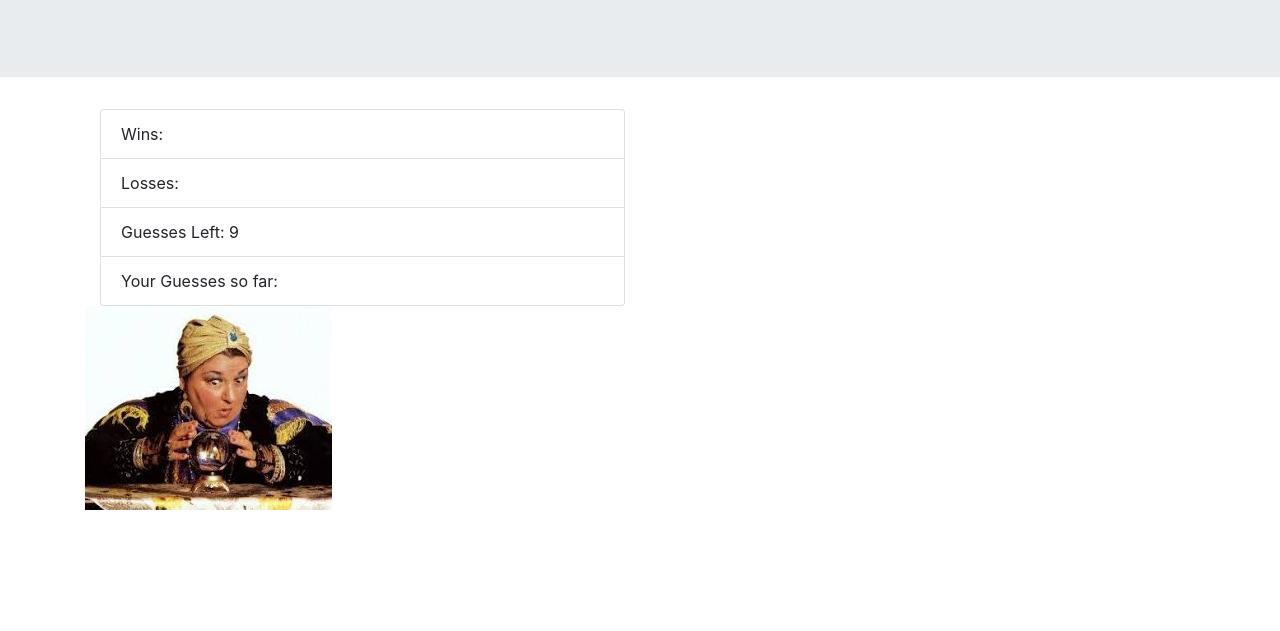
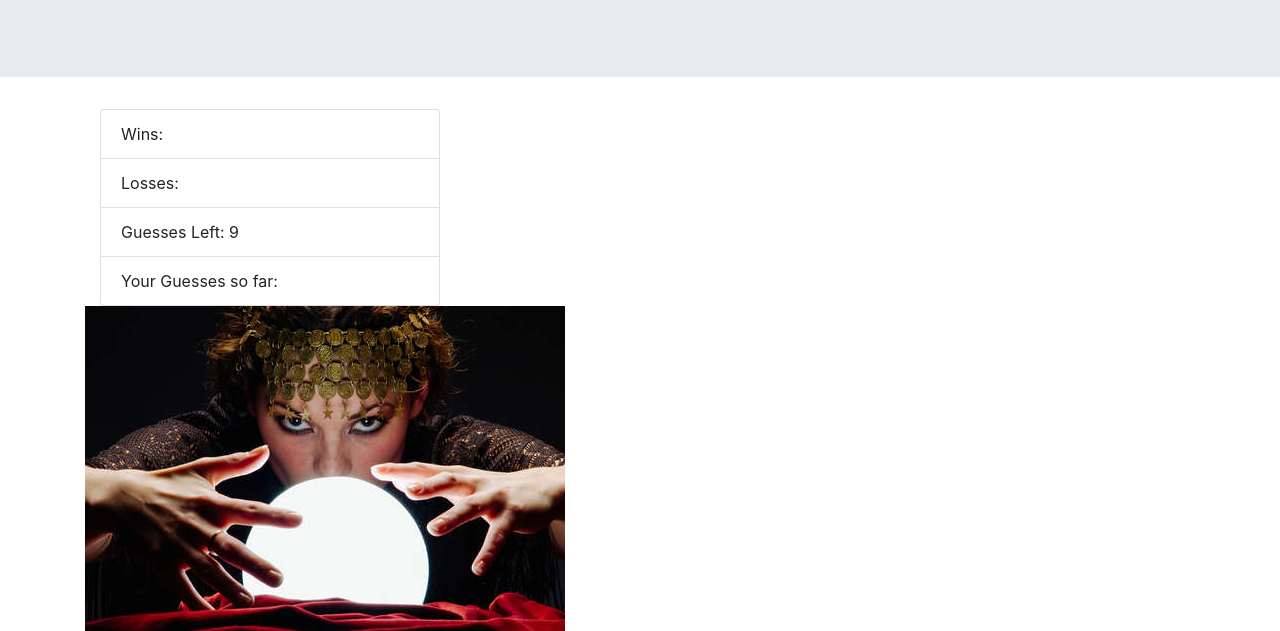
Before and after one commit to rmjones112/Psychic-Game, a plain HTML site: page index.html in a window 1280 px wide. Shown: the part 172-803 px from the top of the page. Drawn offline with nearby package versions, Linux system fonts and the light colour scheme.

Commit message:
changed photo

```diff
--- a/index.html
+++ b/index.html
@@ -22,7 +22,7 @@
             </header>
             <body>
                     <div class="container">
-                            <div class="col-md-6">
+                            <div class="col-md-4">
                                     <ul id="space" class="list-group">
                                         <li class="list-group-item" id="wins">Wins:</li>
                                         <li class="list-group-item" id="lose">Losses:</li>
@@ -31,7 +31,7 @@
                                     </ul>
                                 </div>
                                 <div>
-                                        <img src="assets/images/Psychic2.jpg" class="thumbnail" alt="madam estelle">
+                                        <img src="assets/images/Psychic3.jpg" class="thumbnail" alt="madam estelle">
                                 </div>
                                 </div>
                             </div>
```
Also changed, not shown: assets/images/psychic3.jpg (added).
